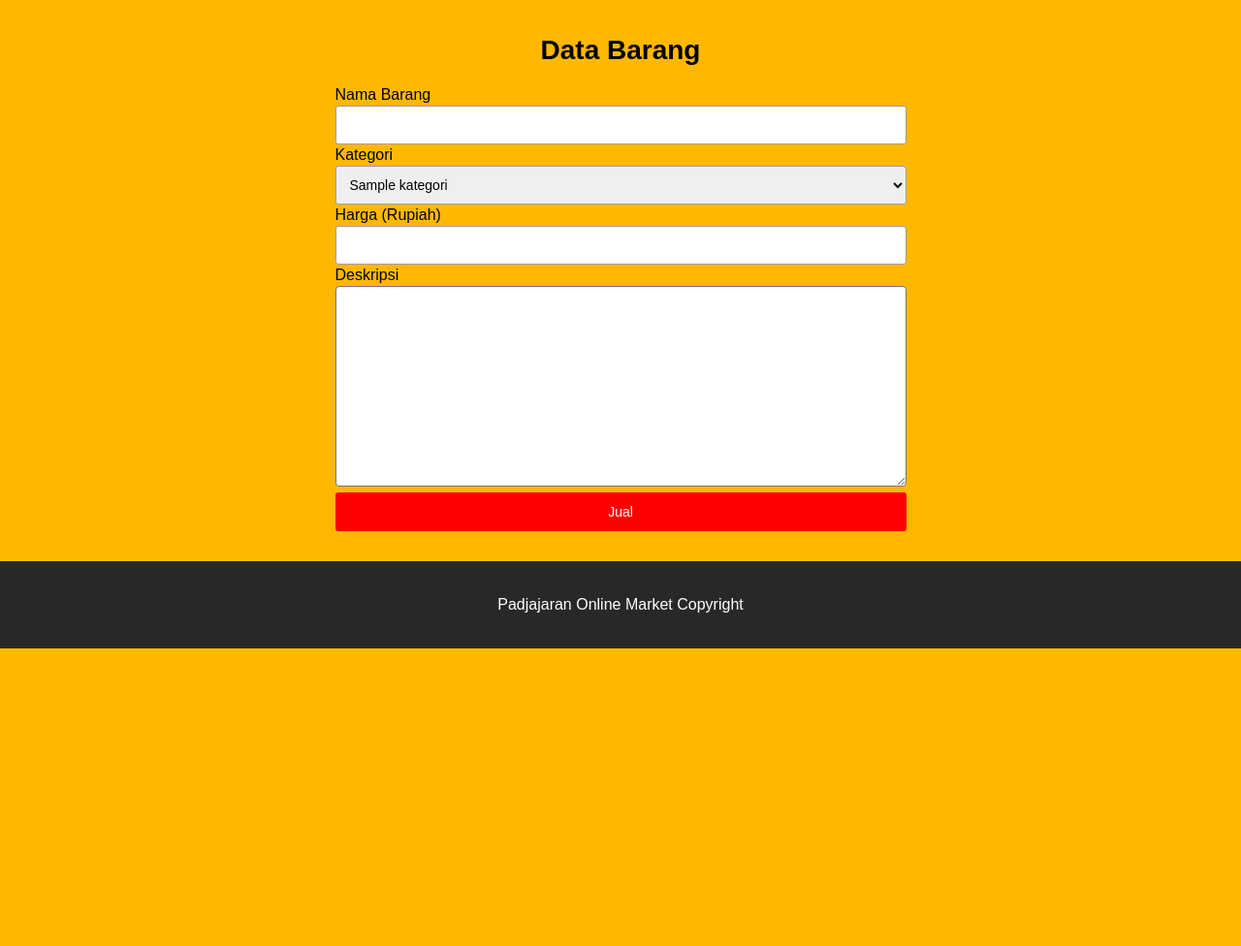
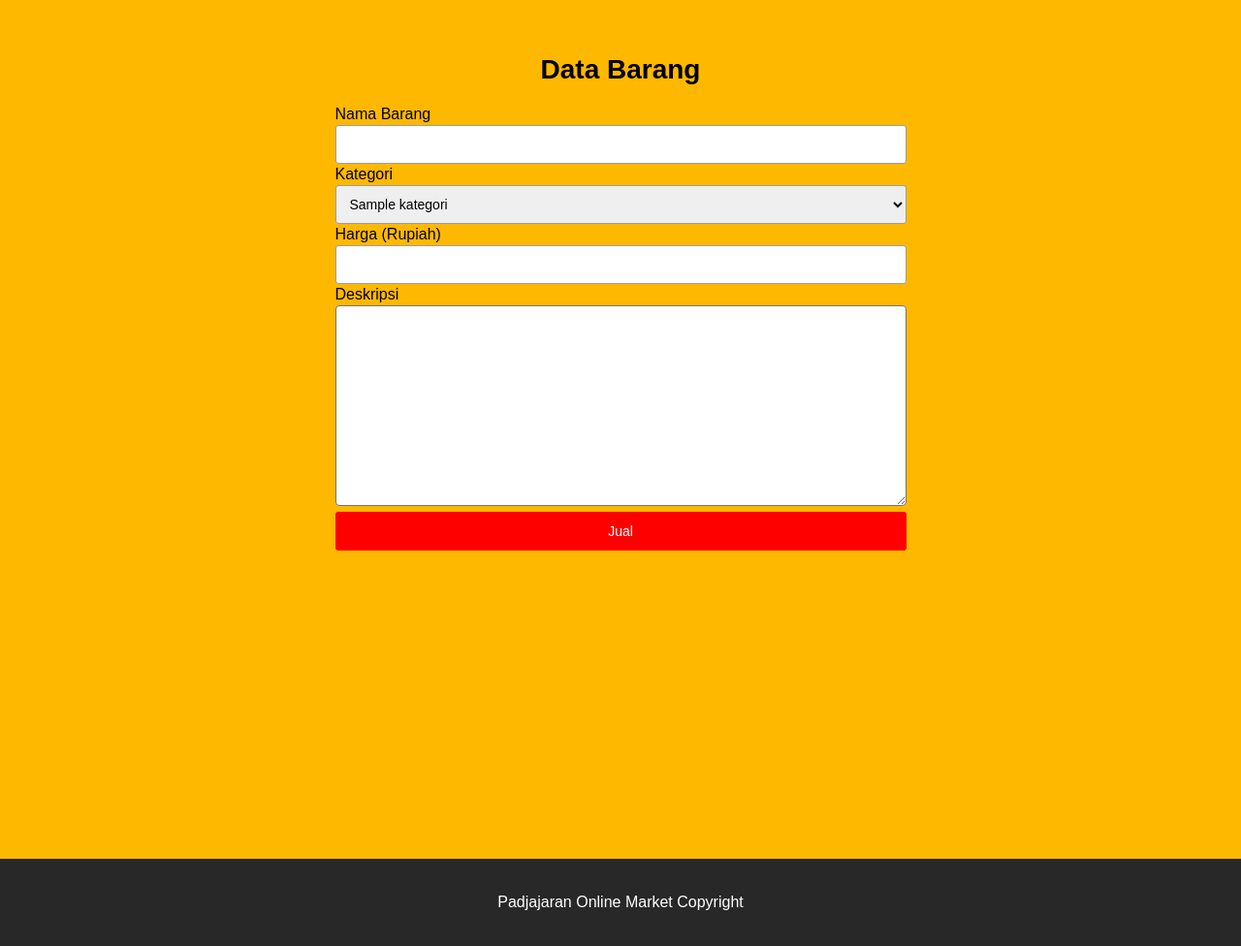
Before and after one commit to fadhlihh/PemrogramanWeb, a CodeIgniter app: page /ProjectWeb/index.php/user_controller/jualBarangPage in a window 1280 px wide. Shown: the part 50-1026 px from the top of the page at 97% size. Before the commit the page ends 719 px from the top, so only its background shows below. Run offline with CodeIgniter, Linux system fonts and the light colour scheme; tables that the repository leaves empty hold one stand-in row (values such as "Sample post").

Commit message:
view fixed(?)

```diff
--- a/application/views/account.php
+++ b/application/views/account.php
@@ -10,7 +10,7 @@
 	</head>
 	<body>
 		<?php require("navbar.php");?>
-		<div class="account">
+		<div class="account content">
 			<table>
 				<tr>
 					<td>
--- a/application/views/home.php
+++ b/application/views/home.php
@@ -16,7 +16,7 @@
 		  </div>
 		</div>
 		<?php require("navbar.php");?>
-		<div class="container">
+		<div class="container content">
 			<div class="row">
 				<div class="col-sm-4">
 					<a href="<?php echo base_url();?>index.php/product">
--- a/application/views/jual_barang.php
+++ b/application/views/jual_barang.php
@@ -10,9 +10,10 @@
 	</head>
 	<body>
 		<?php require("navbar.php");?>
+				<div class="content">
 					<center>
 						<form action="<?php echo base_url();?>index.php/barang-jual" method="post">
-				<table>
+							<table class="tbl-jual">
 								<font class="header-account" color="black">Data Barang</font>
 								<?php foreach($user as $usr){?>
 								<tr><td><input type="text" name="NPM" style="width: 100%; display: none;" value="<?php echo $usr['NPM']?>"></td></tr>
@@ -41,6 +42,7 @@
 							</table>
 						</form>
 						</center>
+				</div>
 		<?php require("footer.php");?>
 	</body>
 </html>
--- a/css/style.css
+++ b/css/style.css
@@ -58,6 +58,9 @@ body{
 }
 .text-center{
 	text-align: center;
+}
+.content{
+  min-height: 100%;
 }
 .container{
 	padding-right: 15px;
```
Lines whose indentation alone changed are shown as unchanged.
